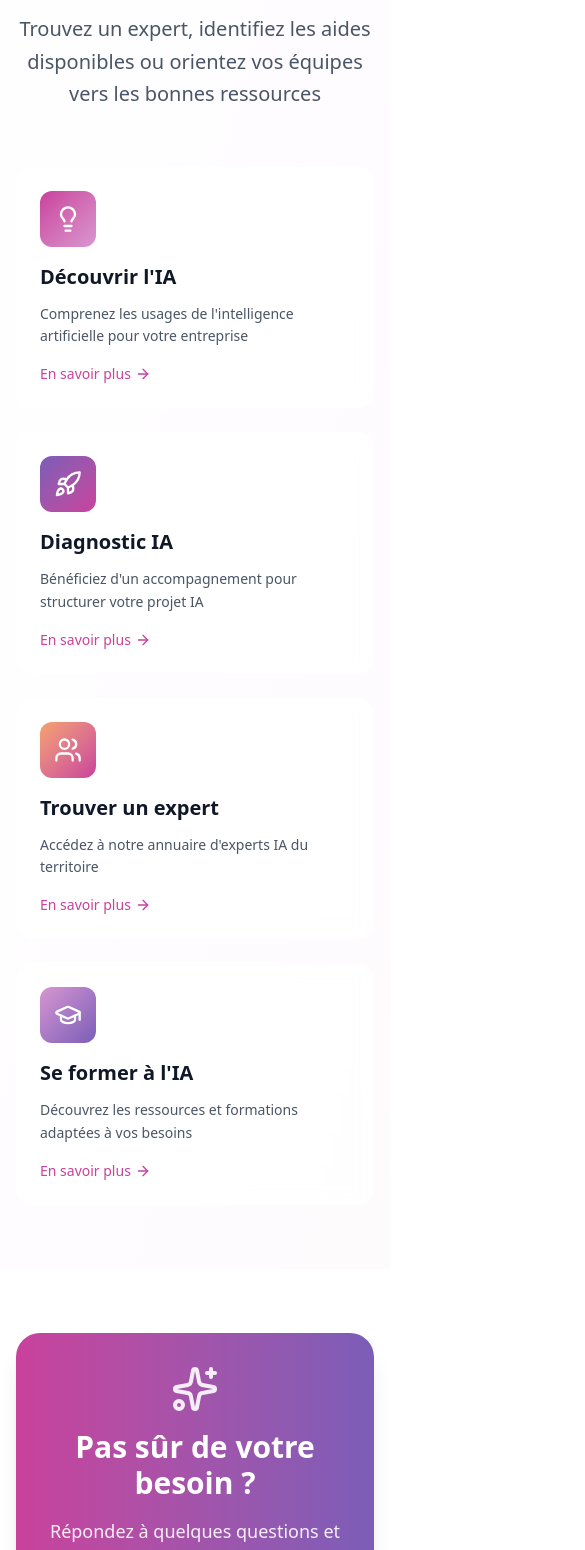
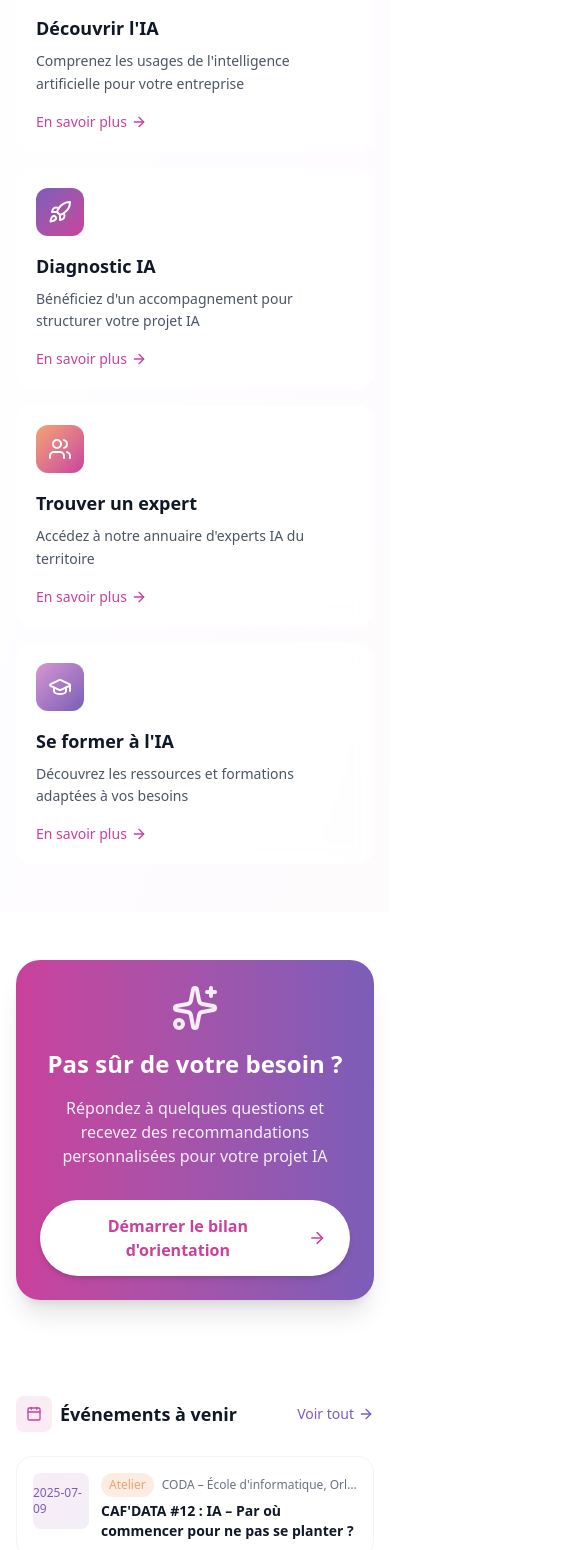
Before and after one commit to keilua/ia-loire-valley, a React (Vite) app: page / in a window 390 px wide. Shown: the part 443-1993 px from the top of the page, 585 px wide, since content can reach past the window. Built offline with nearby package versions, Linux system fonts and the light colour scheme; no server answers.

Commit message:
fix: mobile responsive

```diff
--- a/src/index.css
+++ b/src/index.css
@@ -12,7 +12,9 @@
 }
 
 @layer base {
-  html { scroll-behavior: smooth; }
+  html {
+    scroll-behavior: smooth;
+  }
   body {
     margin: 0;
     font-family: system-ui, 'Segoe UI', Roboto, sans-serif;
@@ -23,6 +25,8 @@
   }
   #root {
     min-height: 100vh;
+    width: 100%;
+    overflow-x: hidden;
   }
   *, *::before, *::after { box-sizing: border-box; }
 }
--- a/src/layouts/MainLayout.tsx
+++ b/src/layouts/MainLayout.tsx
@@ -12,7 +12,7 @@ export function MainLayout() {
   }, [pathname])
 
   return (
-    <div className="flex flex-col min-h-screen">
+    <div className="flex flex-col min-h-screen w-full">
       <Navbar />
       <main className="flex-1 pt-16">
         <Outlet />
--- a/src/pages/HomePage.tsx
+++ b/src/pages/HomePage.tsx
@@ -49,32 +49,33 @@ export function HomePage() {
   const previewEvents = events.slice(0, 3)
 
   return (
-    <div className="min-h-screen">
+    <div className="min-h-screen overflow-x-hidden">
+
       {/* Hero */}
-      <section className="pt-32 pb-16 px-4 sm:px-6 lg:px-8 bg-linear-to-br from-white via-purple-50/30 to-pink-50/30">
+      <section className="pt-10 sm:pt-20 lg:pt-32 pb-12 sm:pb-16 px-4 sm:px-6 lg:px-8 bg-linear-to-br from-white via-purple-50/30 to-pink-50/30">
         <div className="max-w-7xl mx-auto">
-          <div className="text-center max-w-4xl mx-auto mb-14">
+          <div className="text-center max-w-4xl mx-auto mb-10 sm:mb-14">
             <div className="inline-flex items-center gap-2 bg-linear-to-r from-magenta/10 to-violet/10 rounded-full px-4 py-2 mb-6">
               <Sparkles className="w-4 h-4 text-magenta" />
               <span className="text-sm text-violet">Votre porte d'entrée vers l'IA</span>
             </div>
-            <h1 className="text-4xl sm:text-5xl lg:text-6xl font-bold text-gray-900 mb-6 leading-tight">
-              Accélérez vos projets IA<br />en Centre-Val de Loire
+            <h1 className="text-3xl sm:text-5xl lg:text-6xl font-bold text-gray-900 mb-4 sm:mb-6 leading-tight">
+              Accélérez vos projets IA en Centre-Val de Loire
             </h1>
-            <p className="text-xl text-gray-600 leading-relaxed">
+            <p className="text-base sm:text-xl text-gray-600 leading-relaxed">
               Trouvez un expert, identifiez les aides disponibles ou orientez vos équipes vers les bonnes ressources
             </p>
           </div>
 
-          {/* Service cards — directly in hero */}
-          <div className="grid md:grid-cols-2 lg:grid-cols-4 gap-6">
+          {/* Service cards */}
+          <div className="grid grid-cols-1 sm:grid-cols-2 lg:grid-cols-4 gap-4 sm:gap-6">
             {mainServices.map((service, i) => (
               <Link key={i} to={service.path} className="group">
-                <Card className="h-full p-6 hover:shadow-xl transition-all duration-300 group-hover:-translate-y-1 bg-white/80 backdrop-blur-sm">
-                  <div className={`w-14 h-14 rounded-xl bg-linear-to-br ${service.color} flex items-center justify-center mb-4 group-hover:scale-110 transition-transform`}>
-                    <service.icon className="w-7 h-7 text-white" />
+                <Card className="h-full p-5 sm:p-6 hover:shadow-xl transition-all duration-300 group-hover:-translate-y-1 bg-white/80 backdrop-blur-sm">
+                  <div className={`w-12 h-12 sm:w-14 sm:h-14 rounded-xl bg-linear-to-br ${service.color} flex items-center justify-center mb-4 group-hover:scale-110 transition-transform`}>
+                    <service.icon className="w-6 h-6 sm:w-7 sm:h-7 text-white" />
                   </div>
-                  <h3 className="text-xl font-bold text-gray-900 mb-3">{service.title}</h3>
+                  <h3 className="text-lg sm:text-xl font-bold text-gray-900 mb-2 sm:mb-3">{service.title}</h3>
                   <p className="text-gray-600 mb-4 leading-relaxed text-sm">{service.description}</p>
                   <div className="flex items-center text-magenta">
                     <span className="text-sm font-medium">En savoir plus</span>
@@ -88,16 +89,16 @@ export function HomePage() {
       </section>
 
       {/* Bilan d'orientation CTA */}
-      <section className="py-16 px-4 sm:px-6 lg:px-8">
+      <section className="py-12 sm:py-16 px-4 sm:px-6 lg:px-8">
         <div className="max-w-5xl mx-auto">
-          <div className="bg-linear-to-r from-magenta to-violet rounded-3xl p-8 sm:p-12 text-center text-white shadow-xl">
+          <div className="bg-linear-to-r from-magenta to-violet rounded-3xl p-6 sm:p-12 text-center text-white shadow-xl overflow-hidden">
             <Sparkles className="w-12 h-12 mx-auto mb-4 opacity-90" />
-            <h2 className="text-3xl font-bold mb-4">Pas sûr de votre besoin ?</h2>
-            <p className="text-lg mb-8 opacity-90 max-w-2xl mx-auto">
+            <h2 className="text-2xl sm:text-3xl font-bold mb-4">Pas sûr de votre besoin ?</h2>
+            <p className="text-base sm:text-lg mb-8 opacity-90 max-w-2xl mx-auto">
               Répondez à quelques questions et recevez des recommandations personnalisées pour votre projet IA
             </p>
-            <Link to="/quiz">
-              <Button size="lg" variant="white" className="rounded-full px-8">
+            <Link to="/quiz" className="block sm:inline-block">
+              <Button size="lg" variant="white" className="rounded-full px-6 sm:px-8 w-full sm:w-auto">
                 Démarrer le bilan d'orientation <ArrowRight className="ml-2 w-5 h-5" />
               </Button>
             </Link>
@@ -106,28 +107,29 @@ export function HomePage() {
       </section>
 
       {/* Events & News */}
-      <section className="py-20 px-4 sm:px-6 lg:px-8">
-        <div className="max-w-7xl mx-auto grid lg:grid-cols-2 gap-12">
+      <section className="py-12 sm:py-20 px-4 sm:px-6 lg:px-8">
+        <div className="max-w-7xl mx-auto grid grid-cols-1 lg:grid-cols-2 gap-10 lg:gap-12">
+
           {/* Events */}
           <div>
-            <div className="flex items-center justify-between mb-8">
-              <div className="flex items-center gap-3">
-                <div className="w-10 h-10 rounded-lg bg-magenta/10 flex items-center justify-center">
-                  <Calendar className="w-5 h-5 text-magenta" />
+            <div className="flex items-center justify-between gap-2 mb-6 sm:mb-8">
+              <div className="flex items-center gap-2 sm:gap-3 min-w-0">
+                <div className="w-9 h-9 sm:w-10 sm:h-10 rounded-lg bg-magenta/10 flex items-center justify-center shrink-0">
+                  <Calendar className="w-4 h-4 sm:w-5 sm:h-5 text-magenta" />
                 </div>
-                <h2 className="text-2xl font-bold text-gray-900">Événements à venir</h2>
+                <h2 className="text-lg sm:text-2xl font-bold text-gray-900">Événements à venir</h2>
               </div>
-              <Link to="/agenda" className="text-sm text-violet hover:text-magenta flex items-center gap-1 transition-colors">
+              <Link to="/agenda" className="shrink-0 text-sm text-violet hover:text-magenta flex items-center gap-1 transition-colors">
                 Voir tout <ArrowRight className="w-4 h-4" />
               </Link>
             </div>
-            <div className="space-y-4">
+            <div className="space-y-3 sm:space-y-4">
               {previewEvents.length > 0 ? previewEvents.map((event, i) => (
-                <Card key={i} className="p-5 hover:shadow-md transition-shadow border border-gray-100">
-                  <div className="flex gap-4">
-                    <div className="shrink-0 w-16 h-16 rounded-lg bg-linear-to-br from-magenta/10 to-violet/10 flex flex-col items-center justify-center">
+                <Card key={i} className="p-4 sm:p-5 hover:shadow-md transition-shadow border border-gray-100">
+                  <div className="flex gap-3 sm:gap-4">
+                    <div className="shrink-0 w-14 h-14 sm:w-16 sm:h-16 rounded-lg bg-linear-to-br from-magenta/10 to-violet/10 flex flex-col items-center justify-center">
                       <span className="text-xs text-violet font-medium">{event.date?.split(' ')[0]}</span>
-                      <span className="text-lg font-bold text-magenta">{event.date?.split(' ')[1]}</span>
+                      <span className="text-base sm:text-lg font-bold text-magenta">{event.date?.split(' ')[1]}</span>
                     </div>
                     <div className="flex-1 min-w-0">
                       <div className="flex items-center gap-2 mb-1">
@@ -149,22 +151,22 @@ export function HomePage() {
 
           {/* News */}
           <div>
-            <div className="flex items-center justify-between mb-8">
-              <div className="flex items-center gap-3">
-                <div className="w-10 h-10 rounded-lg bg-violet/10 flex items-center justify-center">
-                  <Newspaper className="w-5 h-5 text-violet" />
+            <div className="flex items-center justify-between gap-2 mb-6 sm:mb-8">
+              <div className="flex items-center gap-2 sm:gap-3 min-w-0">
+                <div className="w-9 h-9 sm:w-10 sm:h-10 rounded-lg bg-violet/10 flex items-center justify-center shrink-0">
+                  <Newspaper className="w-4 h-4 sm:w-5 sm:h-5 text-violet" />
                 </div>
-                <h2 className="text-2xl font-bold text-gray-900">Actualités IA</h2>
+                <h2 className="text-lg sm:text-2xl font-bold text-gray-900">Actualités IA</h2>
               </div>
-              <Link to="/actualites" className="text-sm text-violet hover:text-magenta flex items-center gap-1 transition-colors">
+              <Link to="/actualites" className="shrink-0 text-sm text-violet hover:text-magenta flex items-center gap-1 transition-colors">
                 Voir tout <ArrowRight className="w-4 h-4" />
               </Link>
             </div>
-            <div className="space-y-4">
+            <div className="space-y-3 sm:space-y-4">
               {recentNews.map((news, i) => (
-                <Card key={i} className="p-5 hover:shadow-md transition-shadow border border-gray-100 group cursor-pointer">
-                  <div className="flex items-center gap-2 mb-2">
-                    <span className="text-xs px-2 py-1 bg-rose/20 text-violet rounded-full">{news.category}</span>
+                <Card key={i} className="p-4 sm:p-5 hover:shadow-md transition-shadow border border-gray-100 group cursor-pointer">
+                  <div className="flex items-center gap-2 mb-2 flex-wrap">
+                    <span className="text-xs px-2 py-1 bg-rose/20 text-violet rounded-full shrink-0">{news.category}</span>
                     <span className="text-xs text-gray-500">{news.date}</span>
                   </div>
                   <h4 className="font-semibold text-gray-900 group-hover:text-magenta transition-colors text-sm">{news.title}</h4>
@@ -172,6 +174,7 @@ export function HomePage() {
               ))}
             </div>
           </div>
+
         </div>
       </section>
     </div>
```
Also changed, not shown: src/pages/ExpertsPage.tsx (+12 -12 lines), src/pages/ProjectPage.tsx (+5 -5 lines), 1 other file (tests, documents, lock files or other folders).
